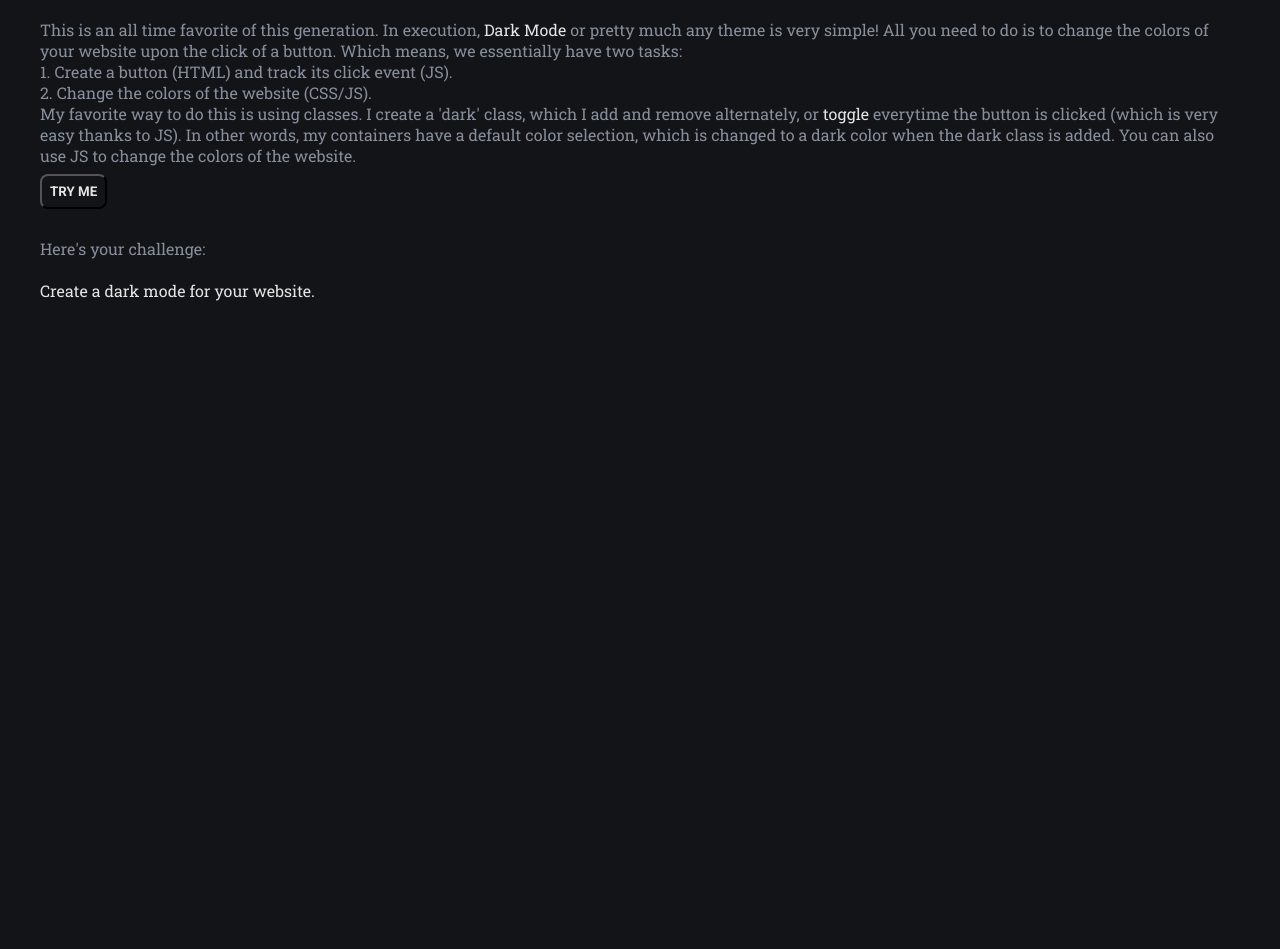
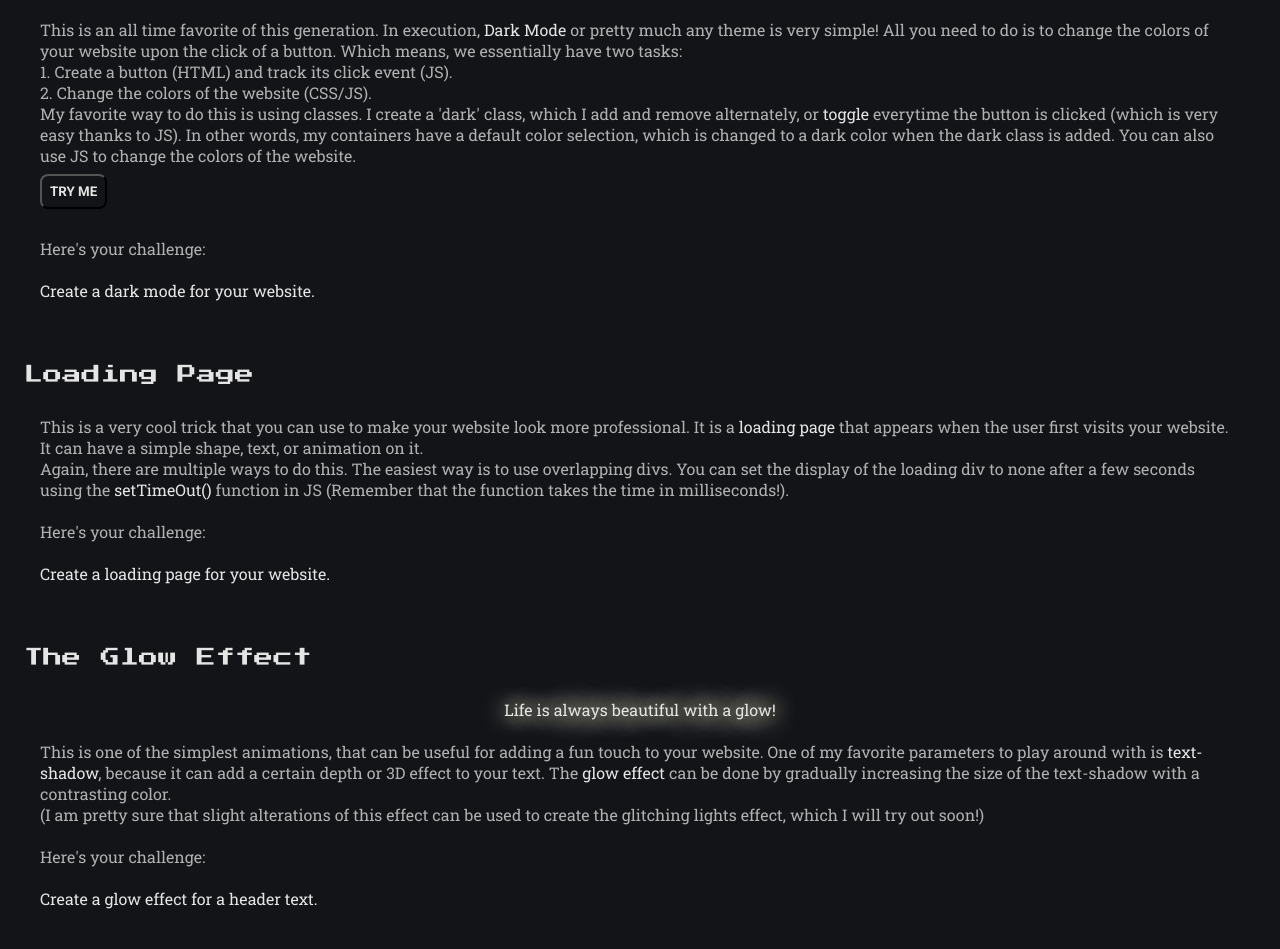
Before and after one commit to Sanya1001/webdevkids, a plain HTML site: page tricks.html in a window 1280 px wide. Shown: the part 842-1791 px from the top of the page. Before the commit the page ends 1183 px from the top, so only its background shows below. Drawn offline with Linux system fonts and the light colour scheme; a web font is replaced by a local one.

Commit message:
Updating tricks

```diff
--- a/tricks-style.css
+++ b/tricks-style.css
@@ -175,7 +175,7 @@ a{
 }
 
 .content{
-    color: #878f9c;
+    color: #b1b1b1;
     text-align: left;
     margin: 1rem;
     padding: 1rem;
@@ -196,3 +196,16 @@ a{
     color: #131417;
     background-color: #e5e5e5;
 }
+
+#glow{
+    animation: glow 1s ease-in-out infinite alternate;
+}
+
+@keyframes glow{
+    from{
+        text-shadow: 0 0 10px #f6ffc3;
+    }
+    to{
+        text-shadow: 0 0 20px #f6ffc3, 0 0 30px #f6ffc3, 0 0 40px #f6ffc3, 0 0 50px #f6ffc3, 0 0 60px #f6ffc3;
+    }
+}
--- a/tricks.html
+++ b/tricks.html
@@ -87,6 +87,42 @@
                 </span>
             </div>
         </div>
+        <div id="part4" class="body">
+            <div class="title">Loading Page</div>
+            <div class="content">
+                This is a very cool trick that you can use to make your website look more professional.
+                It is a <span class="highlight">loading page</span> that appears when the user
+                first visits your website. It can have a simple shape, text, or animation on it. <br>
+                Again, there are multiple ways to do this. The easiest way is to use overlapping
+                divs. You can set the display of the loading div to none after a few seconds
+                using the <span class="highlight">setTimeOut()</span> function in JS (Remember
+                that the function takes the time in milliseconds!).
+                <br><br>
+                Here's your challenge: <br><br>
+                <span class="challenge">
+                    Create a loading page for your website.
+                </span>
+            </div>
+        </div>
+        <div id="part5" class="body">
+            <div class="title">The Glow Effect</div>
+            <div class="content">
+                <div id="glow">Life is always beautiful with a glow!</div> <br>
+                This is one of the simplest animations, that can be useful for adding a
+                fun touch to your website. One of my favorite parameters to play around with
+                is <span class="highlight">text-shadow</span>, because it can add a certain depth or
+                3D effect to your text. The  <span class="highlight">glow effect</span> can be
+                done by gradually increasing the size of the text-shadow with a contrasting
+                color. <br>
+                (I am pretty sure that slight alterations of this effect can be used to create the
+                glitching lights effect, which I will try out soon!)
+                <br><br>
+                Here's your challenge: <br><br>
+                <span class="challenge">
+                    Create a glow effect for a header text.
+                </span>
+            </div>
+        </div>
     </div>
 </body>
 </html>
```
